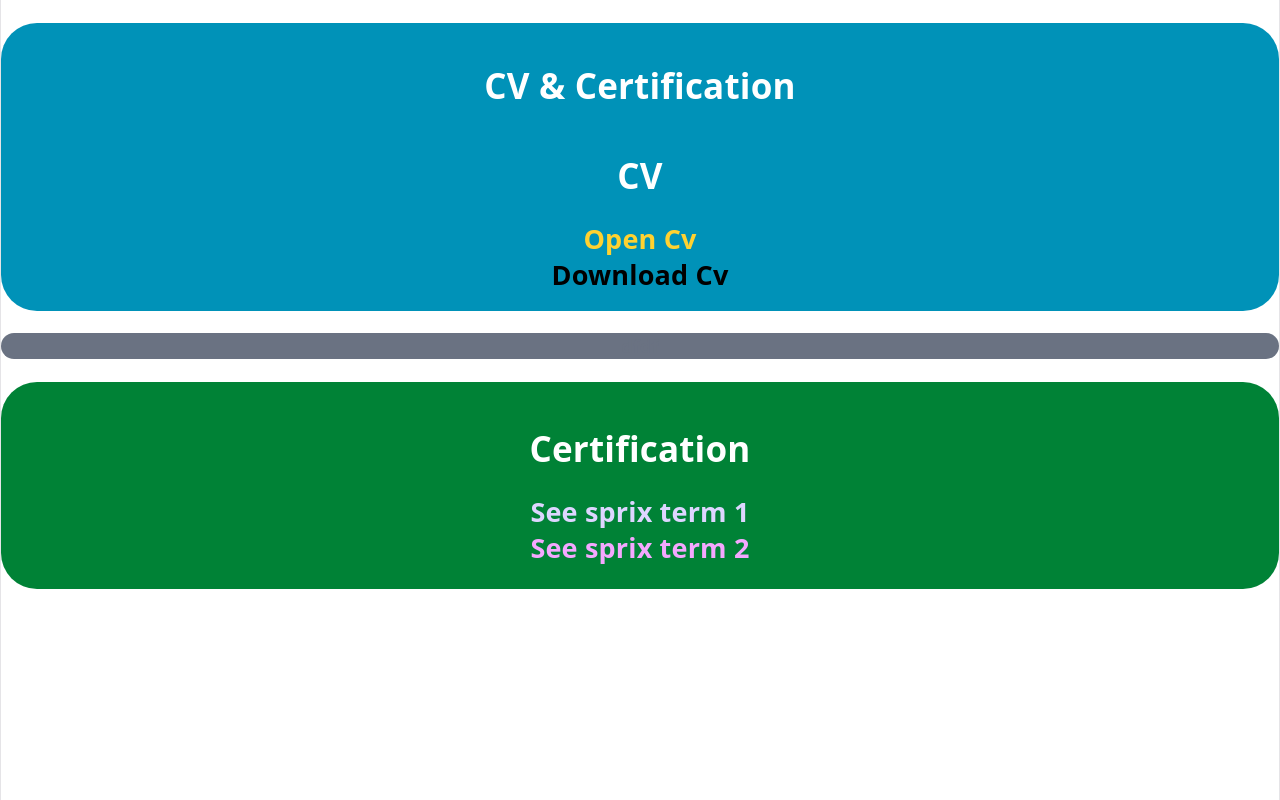
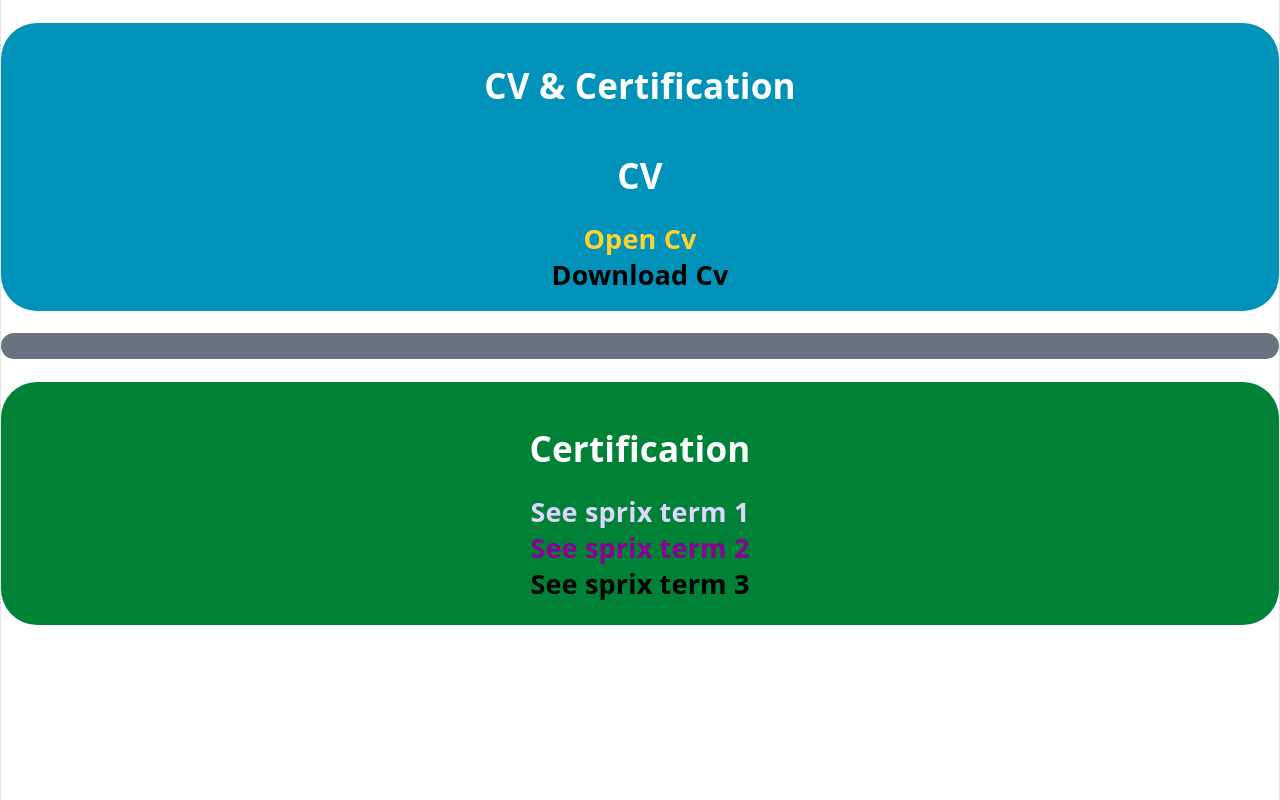
Before and after one commit to AGsalem/portfolio, a React (Vite) app: page /portfolio/certification in a window 1280 px wide. Built offline with nearby package versions, Linux system fonts and the light colour scheme.

Commit message:
add certificate sprex-term3

```diff
--- a/src/certification/page.tsx
+++ b/src/certification/page.tsx
@@ -1,7 +1,7 @@
 import cv from '../assets/docs/cv/Ahmed_Gamal Salem_Full Stack Developer_resume.pdf'
 import sprix1 from '../assets/docs/cv/sprix_term1.pdf'
 import sprix2 from '../assets/docs/cv/sprix_term2.pdf'
-// import { PDFViewer } from '@react-pdf';
+import sprix3 from '../assets/docs/cv/sprix_term3.pdf'
 export default function Cer() {
     return (
         <>
@@ -10,15 +10,14 @@ export default function Cer() {
                     <h1>CV & Certification</h1>
                     <h1>CV</h1>
                     <a href={cv} target='_blank' className='text-2xl font-bold text-amber-300'> Open Cv</a>
-
                     <a href={cv} download className='text-2xl font-bold text-black ' >  Download  Cv</a>
                 </div>
                 <div className='bg-gray-500  rounded-4xl text-gray-500 mb-5'>dfdf</div>
                 <div className='bg-green-700 p-5  flex flex-col   rounded-4xl'>
                     <h1>Certification</h1>
                     <a href={sprix1} target='_blank' className='text-2xl font-bold text-violet-200'>See sprix  term 1</a>
-                    <a href={sprix2} target='_blank' className='text-2xl font-bold text-fuchsia-300'> See sprix  term 2</a>
-
+                    <a href={sprix2} target='_blank' className='text-2xl font-bold text-fuchsia-800'> See sprix  term 2</a>
+                    <a href={sprix3} target='_blank' className='text-2xl font-bold text-black '> See sprix  term 3</a>
                 </div>
             </div>
         </>
```
Also changed, not shown: 1 other file (tests, documents, lock files or other folders).
